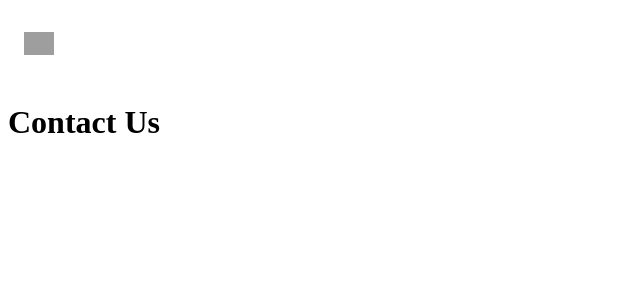
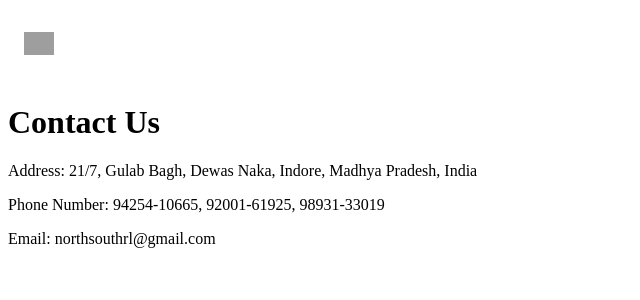
Before and after one commit to bharat-patodi/north-south-roadlines, a Next.js app: page /contact in a window 1280 px wide. Shown: the top 300 px of the page, without its empty margins (0-640 px from the left). Built offline with nearby package versions, Linux system fonts and the light colour scheme; grey boxes are pictures that could not be loaded.

Commit message:
add contact details

```diff
--- a/pages/contact.tsx
+++ b/pages/contact.tsx
@@ -7,6 +7,9 @@ const Contact = () => {
       <Header />
       <main>
         <h1>Contact Us</h1>
+        <p>Address: 21/7, Gulab Bagh, Dewas Naka, Indore, Madhya Pradesh, India</p>
+        <p>Phone Number: 94254-10665, 92001-61925, 98931-33019</p>
+        <p>Email: northsouthrl@gmail.com</p>
       </main>
       <Footer />
     </>
```
